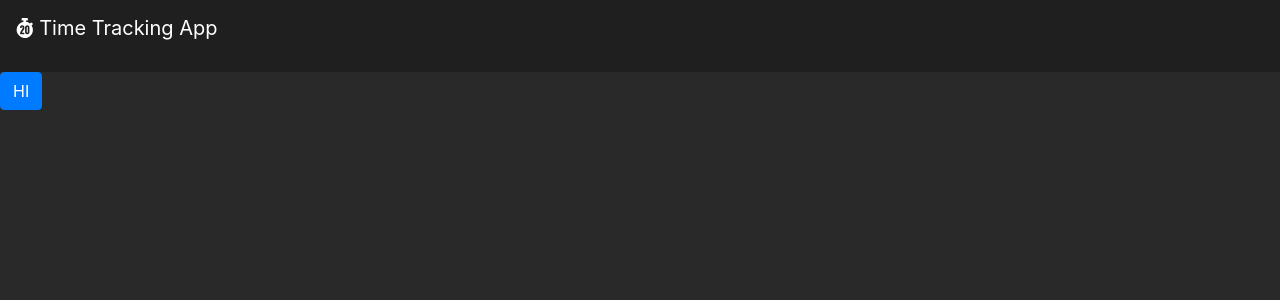
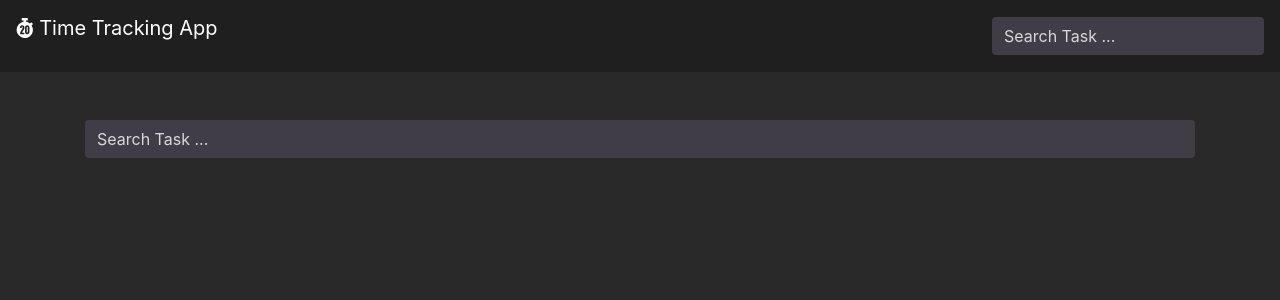
Before and after one commit to killcodeX/time-tracking-app, a React (Create React App) app: page / in a window 1280 px wide. Shown: the top 300 px of the page. Built offline with nearby package versions, Linux system fonts and the light colour scheme.

Commit message:
header done

```diff
--- a/src/App.js
+++ b/src/App.js
@@ -1,12 +1,15 @@
 import React from "react";
 import Header from './components/layout/header';
+import AddTask from './components/addTask';
 
 function App() {
   return (
-    <div className="App">
+    <>
       <Header/>
-      <button className='btn btn-primary'>HI</button>
-    </div>
+      <div className='container'>
+        <AddTask/>
+      </div>
+    </>
   );
 }
 
--- /dev/null
+++ b/src/components/addTask.js
@@ -0,0 +1,15 @@
+import React from "react";
+
+export default function AddTask() {
+  return (
+    <div className="add-task">
+      <div className="input-group">
+        <input
+          type="text"
+          className="form-control inpt"
+          placeholder="Search Task ..."
+        />
+      </div>
+    </div>
+  );
+}
--- a/src/components/layout/header.js
+++ b/src/components/layout/header.js
@@ -2,10 +2,19 @@ import React from "react";
 
 export default function Header() {
   return (
-    <nav class="navbar navbar-expand-lg nav-bg">
-      <p class="navbar-brand text-white" href="#">
-      <i class="fas fa-stopwatch-20"></i> Time Tracking App
+    <nav className="navbar navbar-expand-lg nav-bg mb-5">
+      <p className="navbar-brand text-white" href="#">
+        <i className="fas fa-stopwatch-20"></i> Time Tracking App
       </p>
+      <div className='ml-auto'>
+        <div className="input-group">
+          <input
+            type="text"
+            className="form-control inpt"
+            placeholder="Search Task ..."
+          />
+        </div>
+      </div>
     </nav>
   );
 }
--- a/src/index.css
+++ b/src/index.css
@@ -1,7 +1,19 @@
 body {
   background-color: #292929;
+  color: white;
 }
 
 .nav-bg{
   background-color: #1F1F1F;
 }
+
+/* for input */
+.inpt{
+  background-color: #413D46;
+  outline: none;
+  border:none;
+}
+
+.inpt::placeholder{
+  color: #D9D8DA;
+}
```
Also changed, not shown: 1 other file (tests, documents, lock files or other folders).
